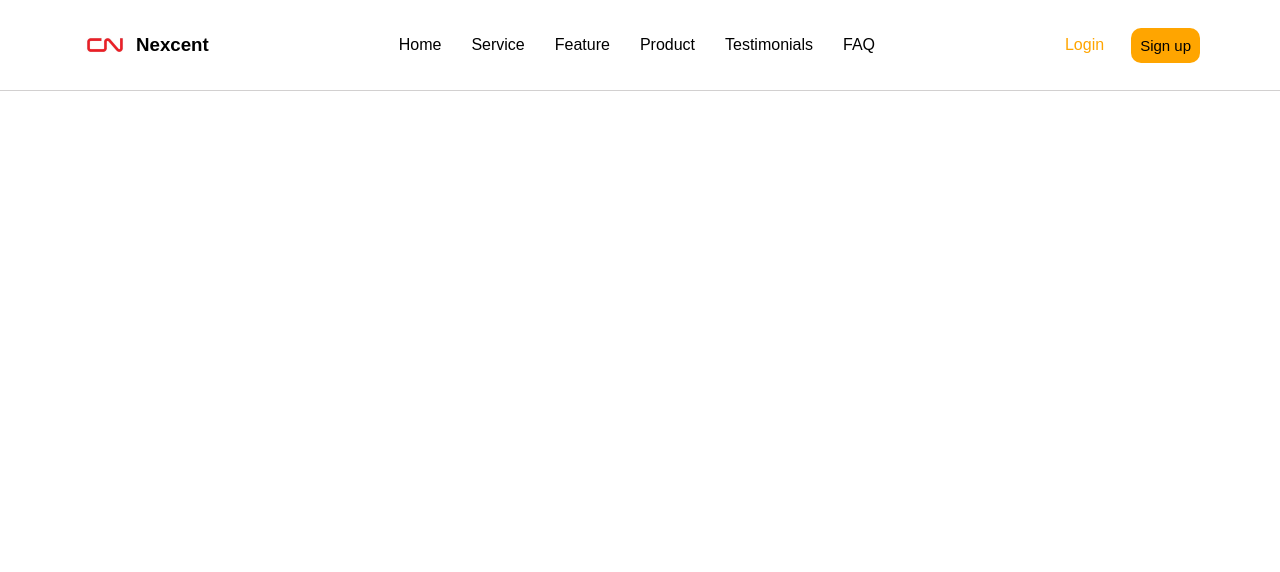
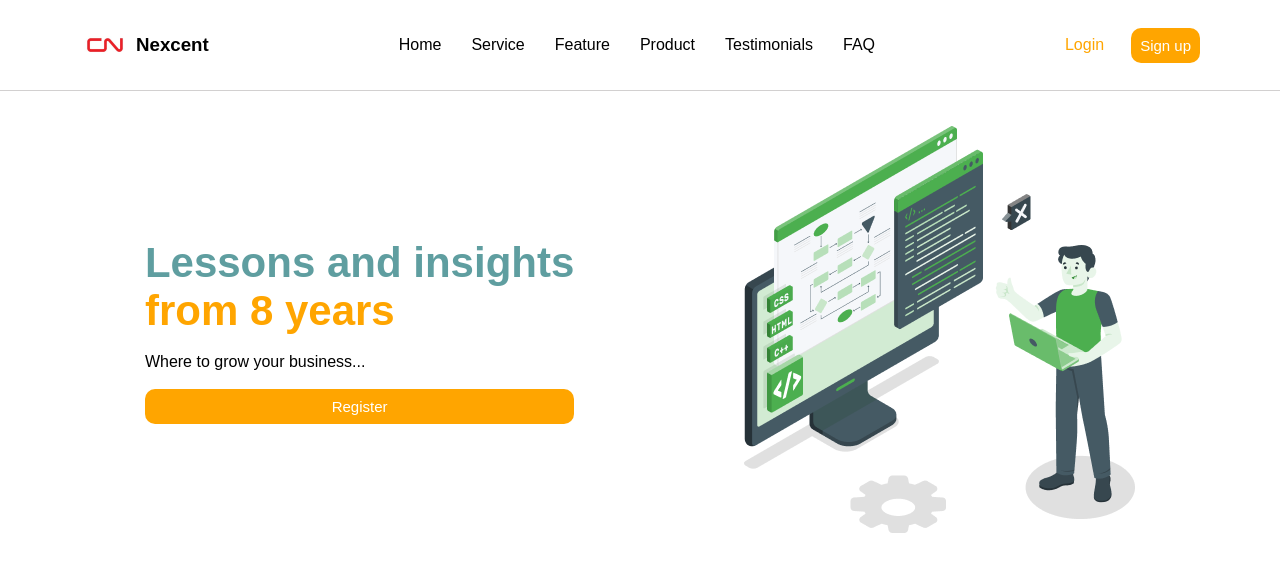
Before and after one commit to shexroz81/Nexcent-Project, a website: page index.html in a window 1280 px wide. Drawn offline with Linux system fonts and the light colour scheme.

Commit message:
Hero Section Completed

```diff
--- a/assets/index.css
+++ b/assets/index.css
@@ -71,6 +71,50 @@ nav a:hover {
   padding: 9px;
   border-radius: 10px;
   cursor: pointer;
+  color: white;
+}
+
+/* Main */
+
+main {
+  margin-top: 35px;
+}
+
+/* Hero */
+
+.hero-container {
+  display: flex;
+  justify-content: space-around;
+  align-items: center;
+  max-width: 1200px;
+  width: 100%;
+  margin: 0 auto;
+  padding: 0 20px;
+}
+
+.hero-text {
+  display: flex;
+  flex-direction: column;
+  gap: 18px;
+}
+
+.hero h1 {
+  font-size: 42px;
+  color: cadetblue;
+}
+
+.hero-text span {
+  color: orange;
+}
+
+.hero-text button {
+  border: none;
+  font-size: 15px;
+  background-color: orange;
+  padding: 9px;
+  border-radius: 10px;
+  cursor: pointer;
+  color: white;
 }
 
 @media (max-width: 992px) {
@@ -80,4 +124,19 @@ nav a:hover {
   .closed-menu {
     display: block;
   }
+  .hero-container {
+    flex-direction: column;
+    text-align: center;
+  }
+  .hero-image {
+    order: -1;
+    margin-bottom: 30px;
+  }
 }
+
+@media (max-width: 576px) {
+  .hero-image img {
+    max-width: 80%;
+    margin: 0 auto;
+  }
+}
--- a/index.html
+++ b/index.html
@@ -41,6 +41,23 @@
         </div>
       </div>
     </header>
+    <main>
+      <section class="hero">
+        <div class="hero-container">
+          <div class="hero-text">
+            <h1>
+              Lessons and insights <br />
+              <span>from 8 years</span>
+            </h1>
+            <p>Where to grow your business...</p>
+            <button>Register</button>
+          </div>
+          <div class="hero-image">
+            <img src="./images/Illustration.png" alt="" />
+          </div>
+        </div>
+      </section>
+    </main>
     <script type="module" src="./assets/index.js"></script>
   </body>
 </html>
```
Also changed, not shown: images/Illustration.png (added).
